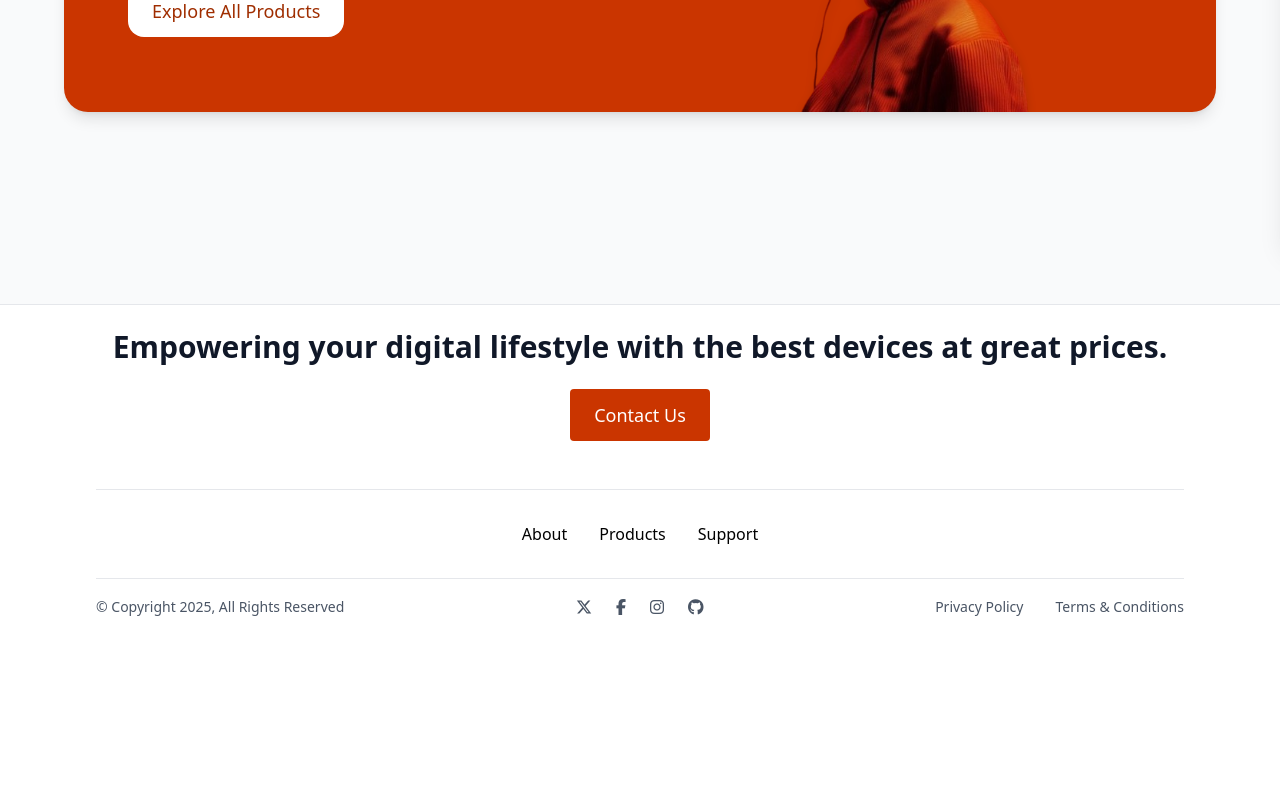
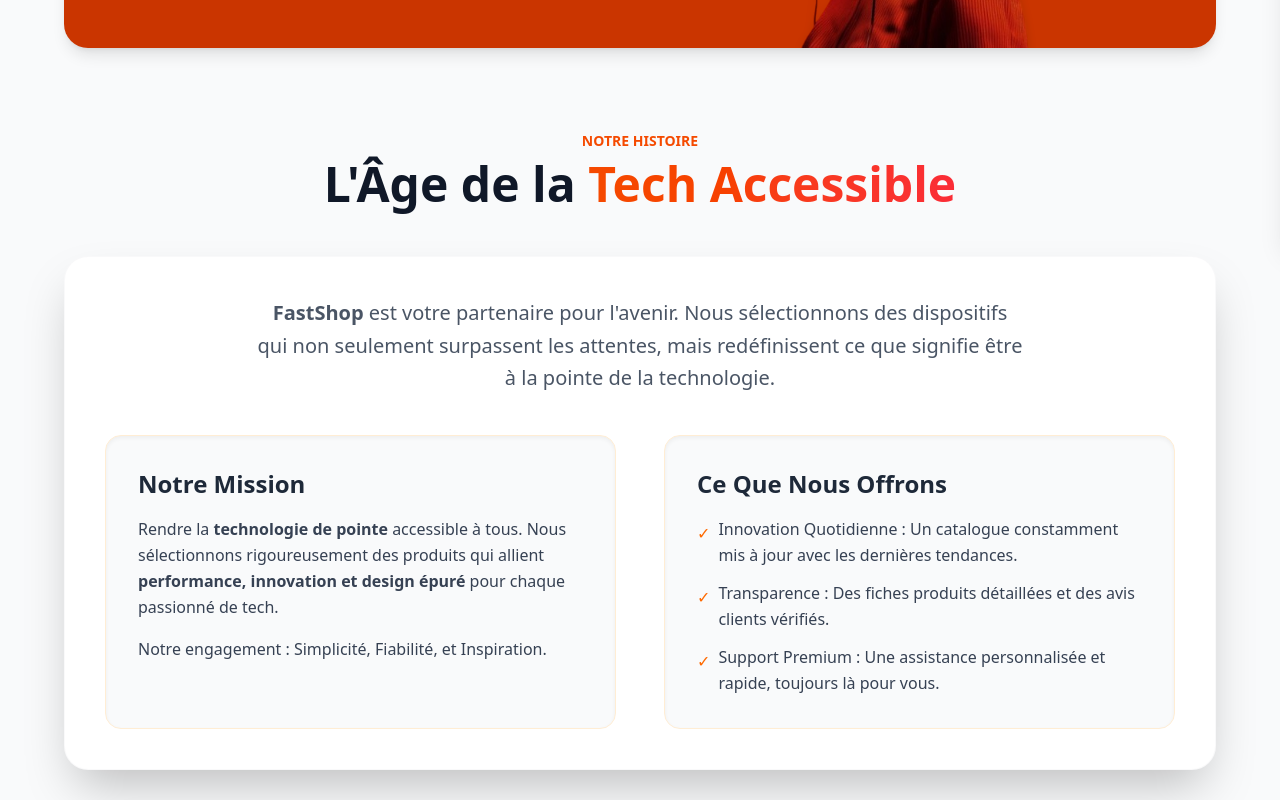
Before and after one commit to Ayoub-fetti/EmarketAPI, a React (Vite) app in the folder frontend/: page / in a window 1280 px wide. Shown: the part 560-1360 px from the top of the page. Before the commit the page ends 1211 px from the top, so only its background shows below. Built offline with nearby package versions, Linux system fonts and the light colour scheme; no server answers.

Commit message:
home page about ui

```diff
--- a/frontend/src/pages/Home.jsx
+++ b/frontend/src/pages/Home.jsx
@@ -4,8 +4,9 @@ import { Link } from "react-router-dom";
 
 export default function Home() {
   return (
-    <main className="min-h-screen bg-gray-50 flex items-center justify-center p-4">
-      <div className="w-full max-w-6xl bg-orange-700 rounded-3xl shadow-lg overflow-hidden -mt-16">
+    <main className="min-h-screen bg-gray-50 flex flex-col items-center p-4">
+      {/* Section d'Accueil (Home Section) - Le contenu existant */}
+      <div className="w-full max-w-6xl bg-orange-700 rounded-3xl shadow-lg overflow-hidden mt-12">
         <div className="px-8 md:px-16 py-12 flex flex-col md:flex-row items-center justify-between gap-12">
           {/* Left Content Section - positioned behind image */}
           <div className="flex-1 relative z-0">
@@ -14,7 +15,7 @@ export default function Home() {
             </h1>
 
             <p className="mt-32 text-lg text-white mb-8 leading-relaxed max-w-md">
-              FastShop is a modern online store that offers a wide range of
+              <span className="font-bold">FastShop</span> is a modern online store that offers a wide range of
               high-quality electronic devices, combining performance,
               innovation, and affordability for every tech enthusiast.
             </p>
@@ -37,6 +38,76 @@ export default function Home() {
           </div>
         </div>
       </div>
+
+      <section className="w-full max-w-6xl mt-20 mb-20 p-4 md:p-0">
+        <div className="text-center mb-12">
+          <span className="text-sm font-semibold uppercase text-orange-600">
+            Notre Histoire
+          </span>
+          <h2 className="text-4xl md:text-5xl font-extrabold text-gray-900 mt-2">
+            L'Âge de la{" "}
+            <span className="text-transparent bg-clip-text bg-gradient-to-r from-orange-600 to-red-500">
+              Tech Accessible
+            </span>
+          </h2>
+        </div>
+
+        <div className="bg-white rounded-3xl p-6 md:p-10 shadow-2xl border border-gray-100/50">
+          <p className="text-center text-xl text-gray-600 mb-10 max-w-3xl mx-auto leading-relaxed">
+            <span className="font-bold">FastShop</span>  est votre partenaire pour l'avenir. Nous sélectionnons
+            des dispositifs qui non seulement surpassent les attentes, mais
+            redéfinissent ce que signifie être à la pointe de la technologie.
+          </p>
+
+          <div className="grid md:grid-cols-2 gap-8 lg:gap-12">
+            {/* Carte 1 : Notre Mission */}
+            <div className="p-8 bg-gray-50 rounded-2xl shadow-inner hover:shadow-lg transition duration-300 transform hover:-translate-y-1 border border-orange-100">
+              <div className="flex items-center mb-4">
+
+                <h3 className="text-2xl font-bold text-gray-800">
+                  Notre Mission
+                </h3>
+              </div>
+              <p className="mb-4 leading-relaxed text-gray-700">
+                Rendre la <span className="font-semibold">technologie de pointe</span> accessible à tous. Nous
+                sélectionnons rigoureusement des produits qui allient
+                <span className="font-semibold"> performance, innovation et design épuré</span> pour chaque
+                passionné de tech.
+              </p>
+              <p className="leading-relaxed text-gray-700 font-medium">
+                Notre engagement : Simplicité, Fiabilité, et Inspiration.
+              </p>
+            </div>
+
+            {/* Carte 2 : Ce Que Nous Offrons */}
+            <div className="p-8 bg-gray-50 rounded-2xl shadow-inner hover:shadow-lg transition duration-300 transform hover:-translate-y-1 border border-orange-100">
+              <div className="flex items-center mb-4">
+                <h3 className="text-2xl font-bold text-gray-800">
+                  Ce Que Nous Offrons
+                </h3>
+              </div>
+              <ul className="space-y-3 leading-relaxed text-gray-700">
+                <li className="flex items-start">
+                  <span className="text-orange-500 mr-2 mt-1">✓</span>
+                  Innovation Quotidienne : Un catalogue constamment mis à
+                  jour avec les dernières tendances.
+                </li>
+                <li className="flex items-start">
+                  <span className="text-orange-500 mr-2 mt-1">✓</span>
+                  Transparence : Des fiches produits détaillées et des avis
+                  clients vérifiés.
+                </li>
+                <li className="flex items-start">
+                  <span className="text-orange-500 mr-2 mt-1">✓</span>
+                  Support Premium : Une assistance personnalisée et rapide,
+                  toujours là pour vous.
+                </li>
+              </ul>
+            </div>
+          </div>
+        </div>
+      </section>
+      {/* --- Fin de la Nouvelle Section "À Propos" --- */}
     </main>
   );
 }
```
